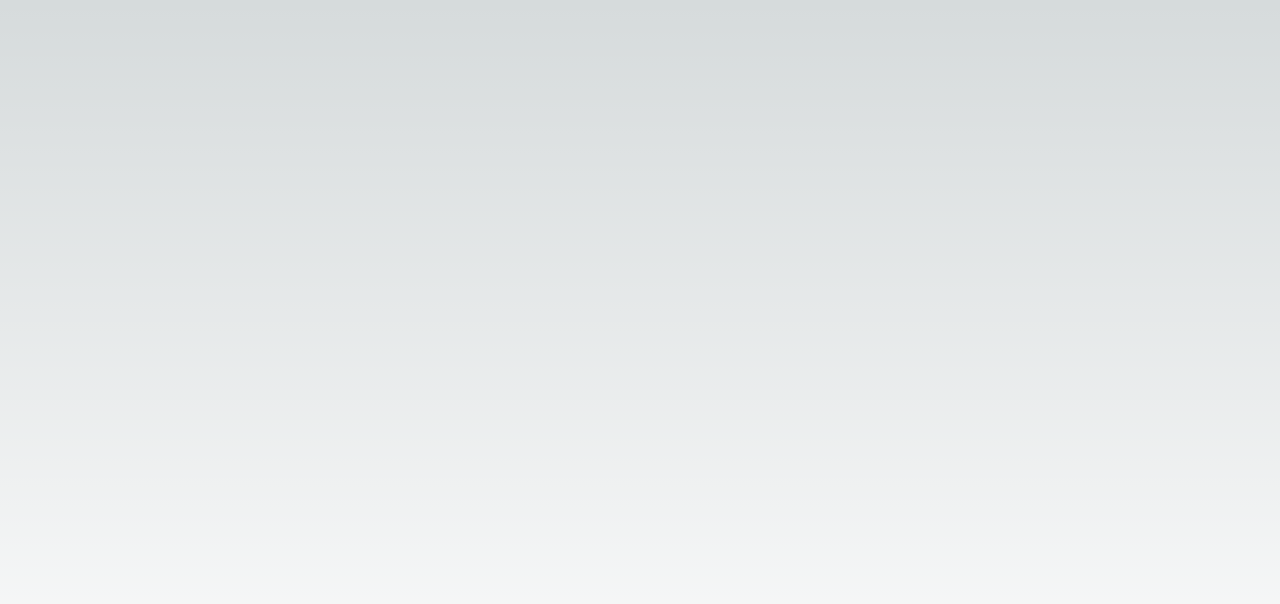
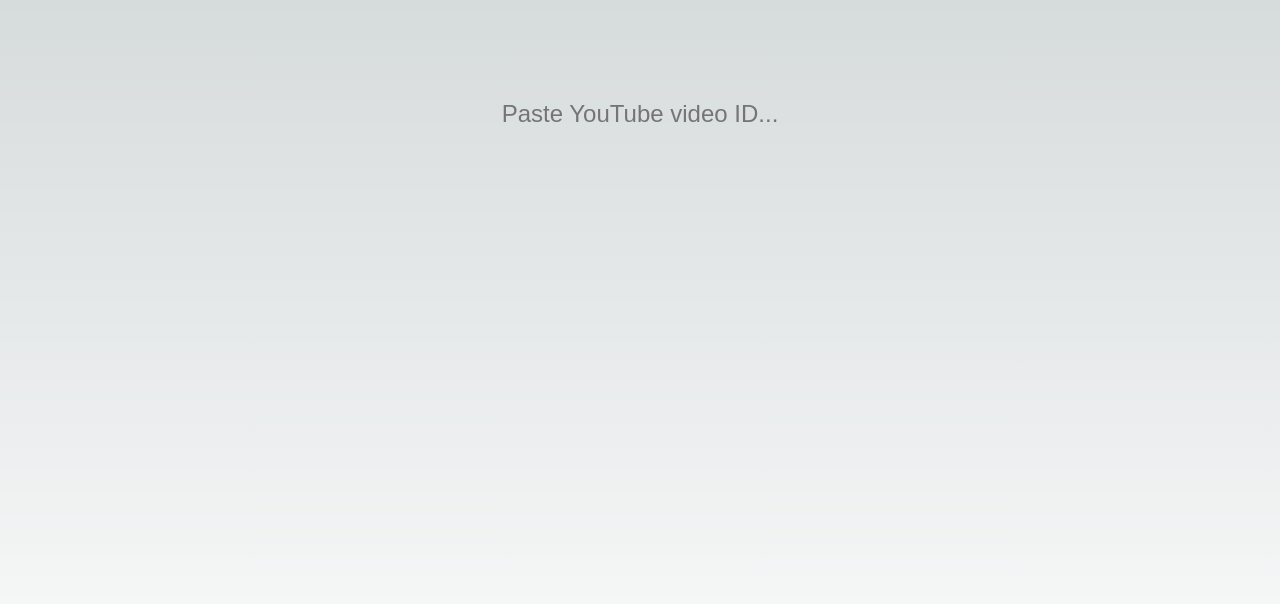
Before and after one commit to Ridez/video-watchtime-next, a Next.js app: page / in a window 1280 px wide. Shown: the top 604 px of the page. Built offline with nearby package versions, Linux system fonts and the light colour scheme; no server answers.

Commit message:
feat: set watchtime 1 every one second.

```diff
--- a/components/YoutubeVideo/index.tsx
+++ b/components/YoutubeVideo/index.tsx
@@ -1,11 +1,13 @@
 import React, { useEffect, useRef, useState } from "react";
 import ReactPlayer from "react-player";
 import { io, Socket } from "socket.io-client";
+import VideoIdInput from "../VideoIdInput";
 
 const YoutubeVideo: React.FC = () => {
   const [domLoaded, setDomLoaded] = useState<boolean>(false);
   const [currentTime, setCurrentTime] = useState<number>(0);
   const [intervalId, setIntervalId] = useState<NodeJS.Timeout | null>(null);
+  const [videoId, setVideoId] = useState<string>("2x4aEnaVG_4");
   const playerRef = useRef<ReactPlayer | null>(null);
   const socketRef = useRef<Socket | null>(null);
 
@@ -33,7 +35,8 @@
   useEffect(() => {
     if (socketRef.current?.connected) {
       socketRef.current.emit("createWatchtime", {
-        watchtime: currentTime,
+        watchtime: 1,
+        videoId,
       });
     }
   }, [currentTime]);
@@ -42,9 +45,10 @@
     <>
       {domLoaded && (
         <div>
+          <VideoIdInput setVideoId={setVideoId} />
           <ReactPlayer
             ref={playerRef}
-            url="https://www.youtube.com/watch?v=2x4aEnaVG_4"
+            url={`https://www.youtube.com/watch?v=${videoId}`}
             playing={true}
             controls={true}
             onPlay={onPlay}
```
